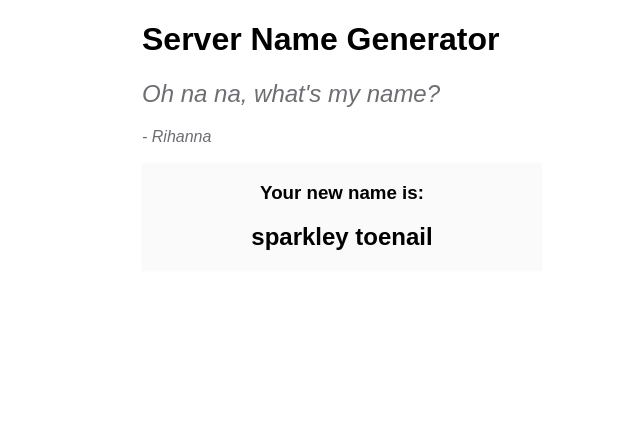
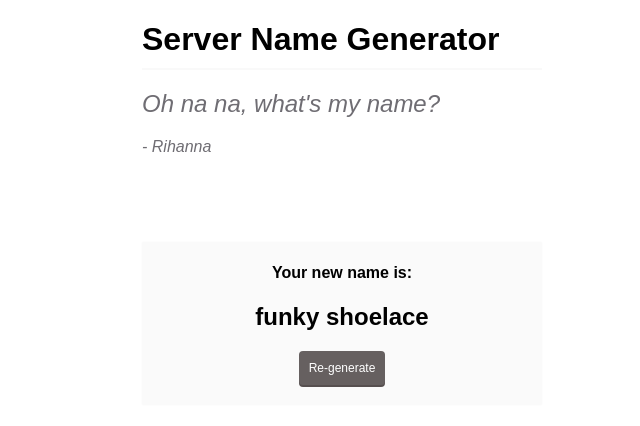
Before and after one commit to cosburn/Codeup_Web_Exercises, a PHP site: page /server-name-generator.php in a window 1280 px wide. Shown: the top 426 px of the page, without its empty margins (298-938 px from the left). Run offline with PHP 8.4, Linux system fonts and the light colour scheme.

Commit message:
refactoring

```diff
--- a/public/server-name-generator.php
+++ b/public/server-name-generator.php
@@ -1,7 +1,35 @@
 <?php
 
-$adjectives = ['ugly','purple','stupid','bitey','sparkley','funky'];
-$nouns = ['kitten','toenail','booger','thumb','shoelace','eyeball'];
+$adjectives = [
+	'unimaginable',
+	'bitey',
+	'sparkley',
+	'funky',
+	'laughable',
+	'cantankerous',
+	'slimy',
+	'piratey',
+	'astonishing',
+	'feather-soft',
+	'thirsty'
+	];
+
+$nouns = [
+	'kitten',
+	'toenail',
+	'booger',
+	'thumb',
+	'shoelace',
+	'eyeball',
+	'bloodlust',
+	'foot',
+	'revenge',
+	'disappointment',
+	'pirate',
+	'warboy',
+	'furiosa'
+	];
+
 $quotes = [
 	"Rihanna" => "Oh na na, what's my name?",
 	"W. C. Fields" => "It ain't what they call you, it's what you answer to.",
@@ -10,7 +38,12 @@ $quotes = [
 	"Jean-Paul Sartre" => "I confused things with their names: that is belief."
 ];
 
- ?>
+$author = array_rand($quotes);
+
+function randomItemFromArray ($array) {
+	return $array[array_rand($array)];
+};
+?>
  <!DOCTYPE html>
  <html>
  <head>
@@ -25,7 +58,12 @@ $quotes = [
  			margin: 0 auto;
  		}
  		header {
-
+ 			height: 220px;
+ 		}
+ 		header>h1 {
+ 			border-bottom: 2px solid #f9f9f9;
+ 			padding-bottom: 10px;
+ 			margin-bottom: 10px;
  		}
  		.subtitle {
  			font-style: italic;
@@ -37,19 +75,39 @@ $quotes = [
  			border: 1px solid #fdfdfd;
  			border-radius: 3px;
  			background-color: #fafafa;
+ 			padding-bottom: 20px;
+ 		}
+ 		button {
+ 			border: none;
+ 			background-color: #666060;
+ 			color: #fff;
+ 			padding: 10px;
+ 			font-size: 12px;
+ 			border-radius: 4px;
+ 			box-shadow: 0px 2px 0px #564f4f
+ 		}
+ 		button:hover {
+ 			background-color: #7f7b7b;
+ 			box-shadow: 0px 2px 0px #666060;
  		}
  	</style>
  </head>
  <body>
  	<header>
 	 	<h1>Server Name Generator</h1>
-	 	<?php $author = array_rand($quotes); ?>
-	 	<h2 class="subtitle"><?php echo $quotes[$author]; ?></h2>
-	 	<p class="subtitle"> - <?php echo $author; ?></p>
+	 	<h2 class="subtitle"><?= $quotes[$author]; ?></h2>
+	 	<p class="subtitle"> - <?= $author; ?></p>
  	</header>
  	<main>
-	 	<h3>Your new name is: </h3>
-	 	<h2><?php echo $adjectives[array_rand($adjectives)]; ?> <?php echo $nouns[array_rand($nouns)]; ?></h2>
+	 	<h4>Your new name is: </h4>
+	 	<h2><?= randomItemFromArray($adjectives) ?> <?= randomItemFromArray($nouns); ?></h2>
+ 		<button id="generate" onclick="generate()">Re-generate</button>
  	</main>
+
+ 	<script type="text/javascript">
+		function generate() {
+			location.reload();
+		}
+ 	</script>
  </body>
  </html>
```
